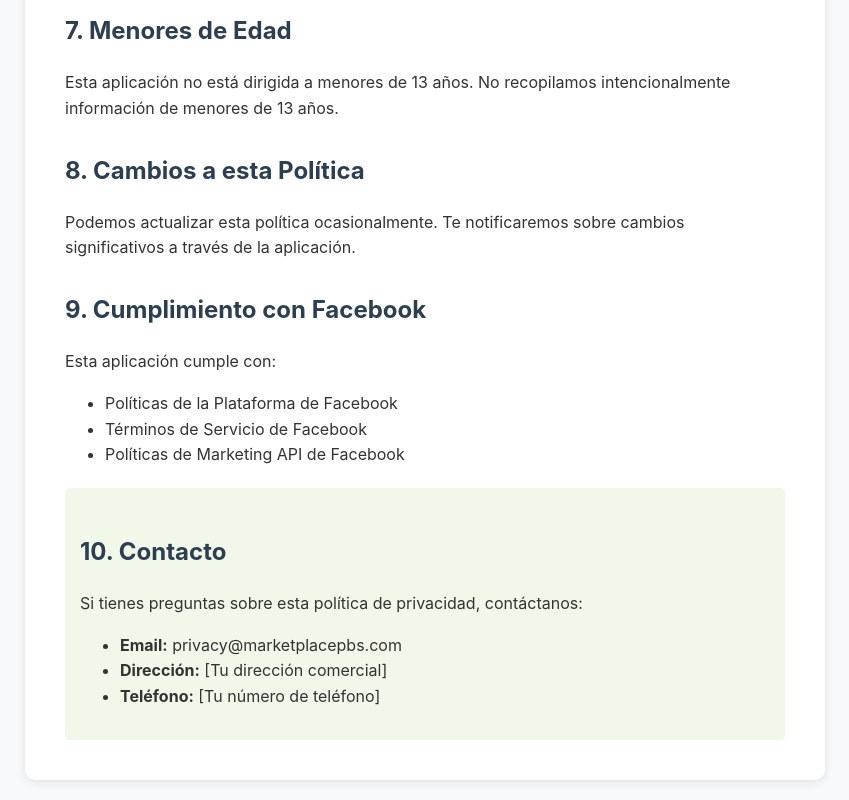
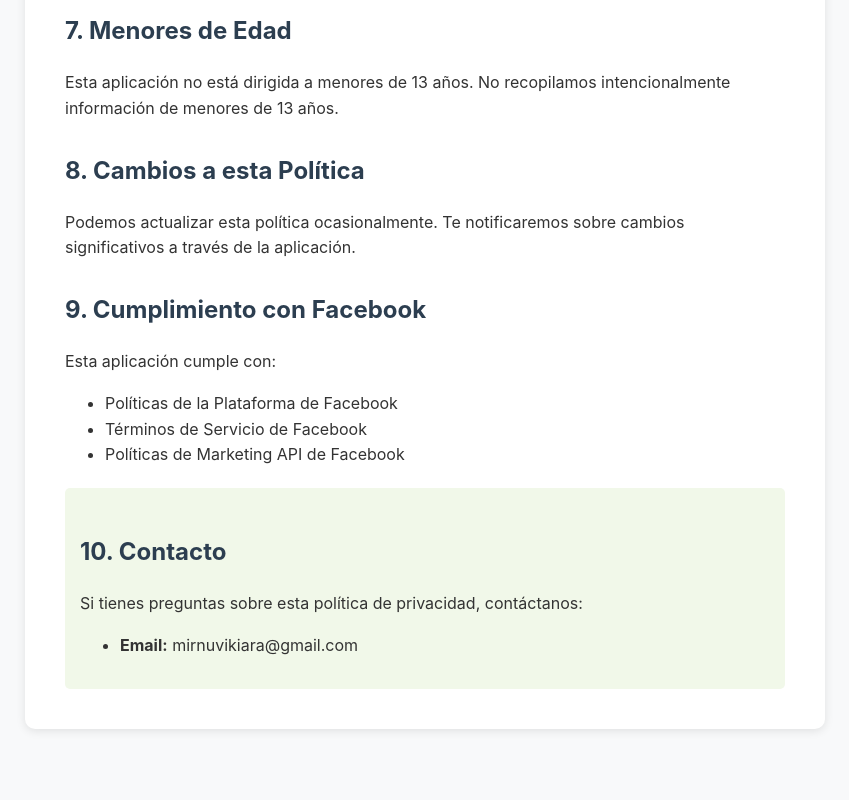
Before and after one commit to eithanprivate/test, a plain HTML site: page privacy_policy.html in a window 1280 px wide. Shown: the part 1589-2389 px from the top of the page, without its empty margins (215-1064 px from the left). After the commit the page ends 2338 px from the top, so only its background shows below. Drawn offline with Linux system fonts and the light colour scheme.

Commit message:
Update privacy_policy.html

```diff
--- a/privacy_policy.html
+++ b/privacy_policy.html
@@ -119,9 +119,7 @@
             <h2>10. Contacto</h2>
             <p>Si tienes preguntas sobre esta política de privacidad, contáctanos:</p>
             <ul>
-                <li><strong>Email:</strong> privacy@marketplacepbs.com</li>
-                <li><strong>Dirección:</strong> [Tu dirección comercial]</li>
-                <li><strong>Teléfono:</strong> [Tu número de teléfono]</li>
+                <li><strong>Email:</strong> mirnuvikiara@gmail.com</li>
             </ul>
         </div>
     </div>
```
